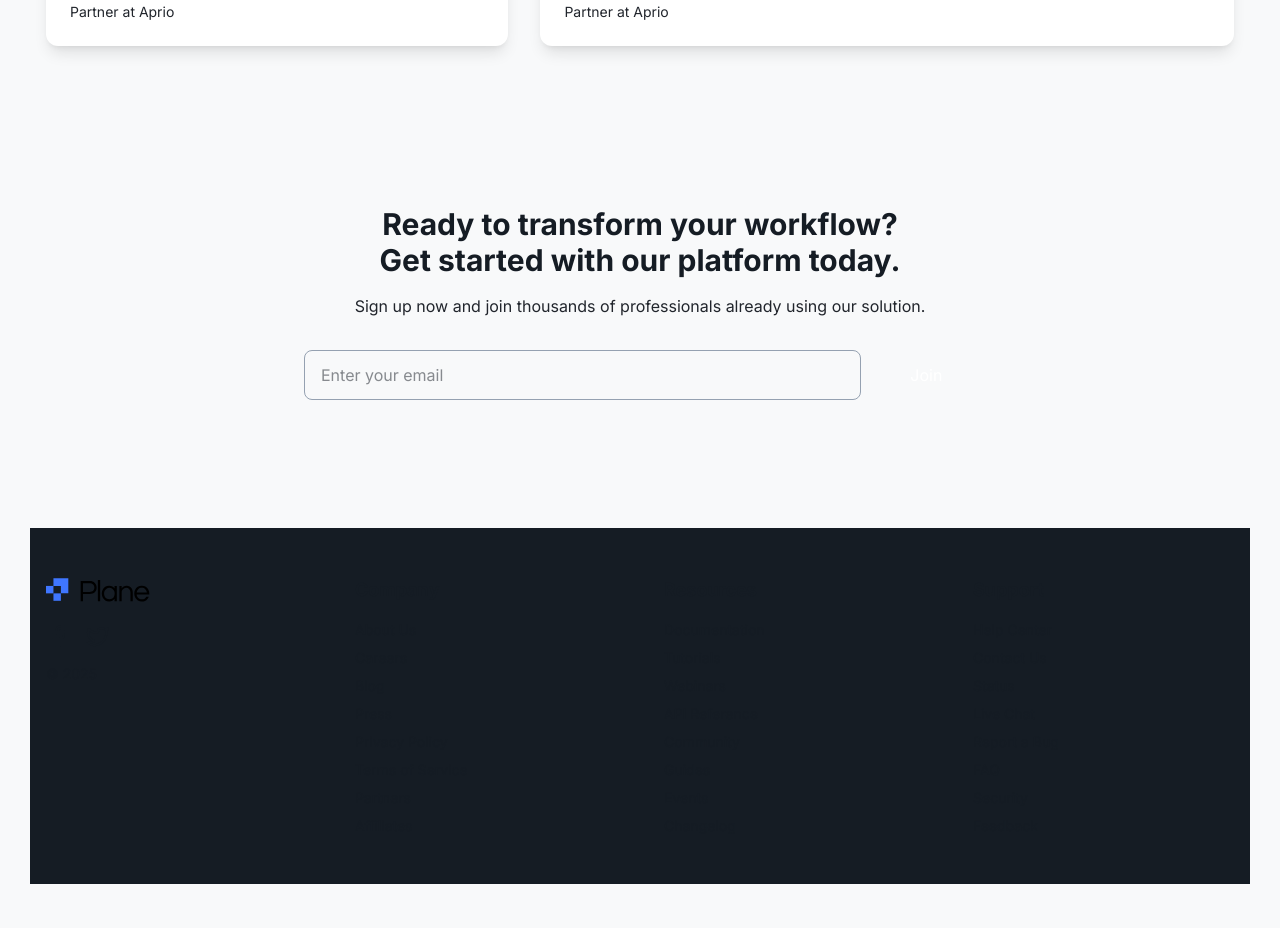
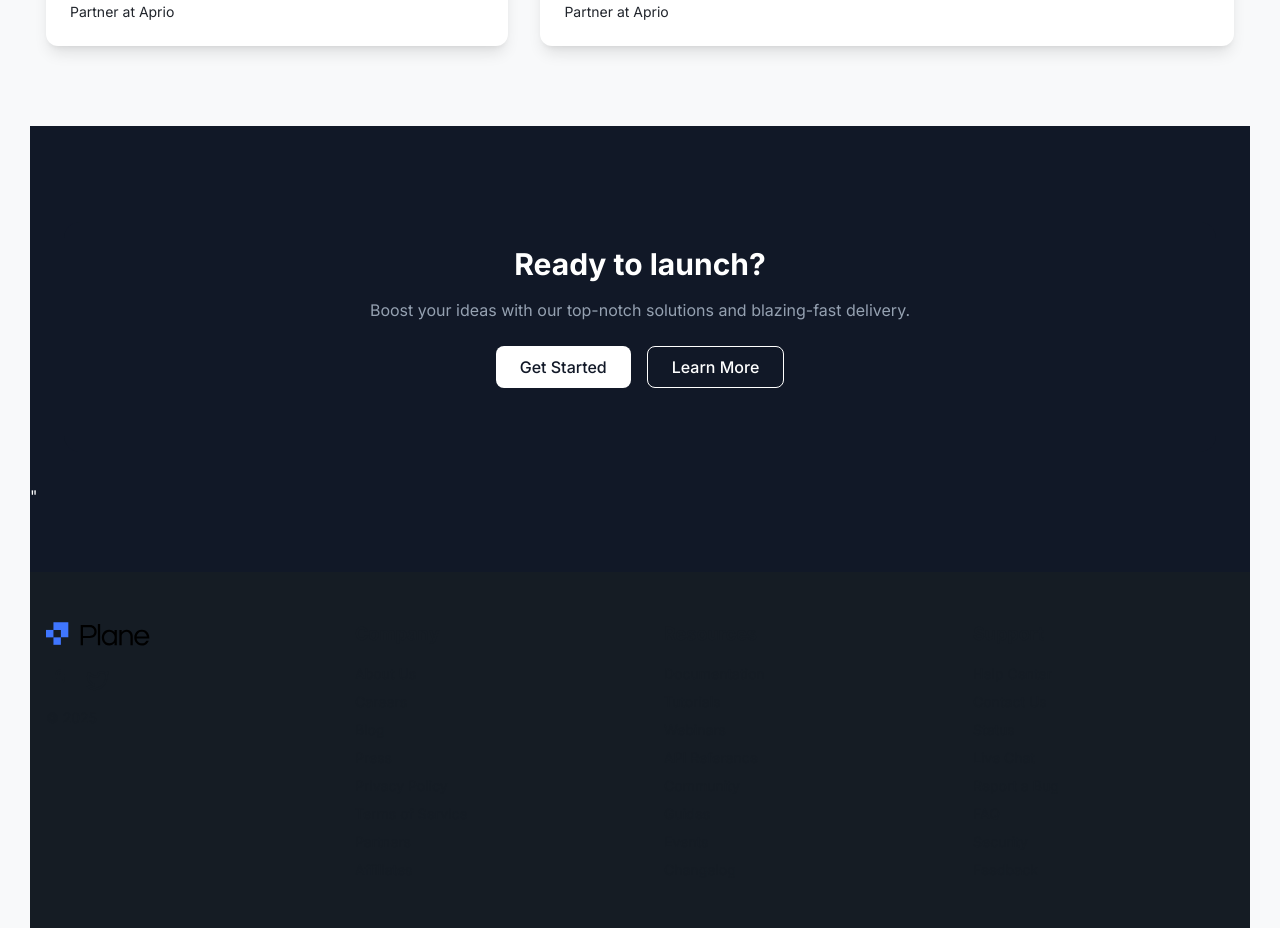
Before and after one commit to davi-p-oliveira-11/plane-LP-Typescript, a Next.js app: page / in a window 1280 px wide. Shown: the part 4640-5568 px from the top of the page. Before the commit the page ends 5524 px from the top, so only its background shows below. Built offline with nearby package versions, Linux system fonts and the light colour scheme.

Commit message:
updated cta section

```diff
--- a/src/app/page.tsx
+++ b/src/app/page.tsx
@@ -16,8 +16,12 @@ export default function Home() {
       <InfoSection />
       <StatsSection />
       <TestimonialSection />
-      <CTA />
-      <Footer />
+      <div className="bg-[#111827] text-white py-16">
+        <CTA />"
+      </div>
+      <div>
+        <Footer />
+      </div>
     </main>
   );
 }
--- a/src/app/sections/CTA.tsx
+++ b/src/app/sections/CTA.tsx
@@ -1,29 +1,25 @@
-import React from "react";
-import { logos } from "../constants/LogoCarousel";
+import Image from "next/image";
+import ball from "../../../public/images/assets/ball-2.svg";
 
-export default function CTA() {
+export default function BigCardSection() {
   return (
-    <section className="py-20 px-4 text-center max-w-4xl mx-auto">
-      <h3 className="text-3xl font-bold mb-4">
-        Ready to transform your workflow?
-        <br />
-        Get started with our platform today.
-      </h3>
-
-      <p className="mb-8 text-gray-600">
-        Sign up now and join thousands of professionals already using our
-        solution.
-      </p>
-
-      <div className="flex flex-col sm:flex-row items-center justify-center gap-4 mb-12 max-w-2xl mx-auto">
-        <input
-          type="email"
-          placeholder="Enter your email"
-          className="w-full sm:w-[85%] px-4 py-3 border border-gray-300 rounded-lg focus:outline-none"
-        />
-        <button className="w-full sm:w-[15%] bg-black text-white px-6 py-3 rounded-lg hover:bg-gray-900 transition">
-          Join
-        </button>
+    <section className="px-4 py-8 flex justify-center bg-black">
+      <div className="relative w-full max-w-6xl rounded-2xl bg-[#111827] text-white p-6 overflow-hidden min-h-[100px]">
+        <div className="text-center mb-10 relative z-10">
+          <h3 className="text-3xl font-semibold mb-4">Ready to launch?</h3>
+          <p className="text-gray-300 mb-6 max-w-xl mx-auto">
+            Boost your ideas with our top-notch solutions and blazing-fast
+            delivery.
+          </p>
+          <div className="flex justify-center gap-4 flex-wrap">
+            <button className="bg-white text-[#111827] px-6 py-2 rounded-lg font-medium hover:bg-gray-200 transition">
+              Get Started
+            </button>
+            <button className="border border-white px-6 py-2 rounded-lg font-medium hover:bg-white hover:text-[#111827] transition">
+              Learn More
+            </button>
+          </div>
+        </div>
       </div>
     </section>
   );
```
